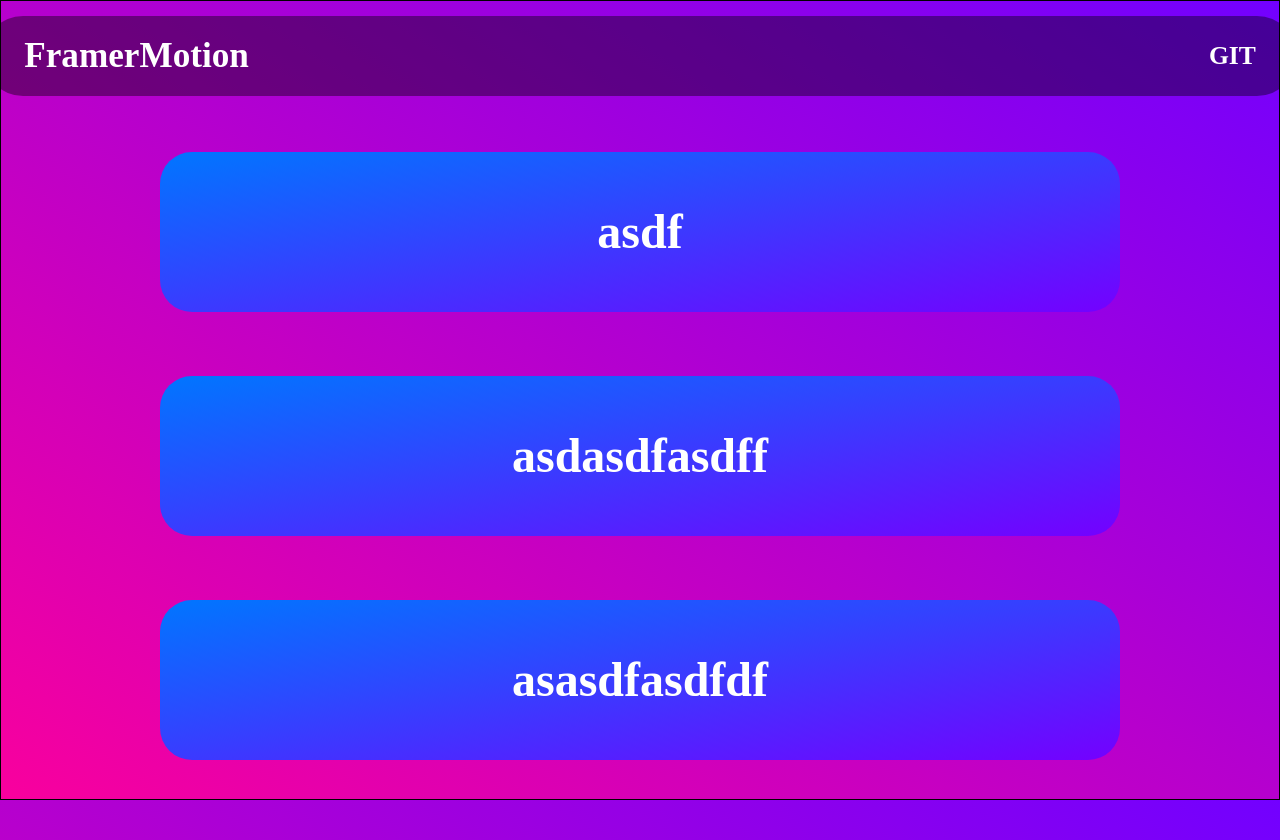
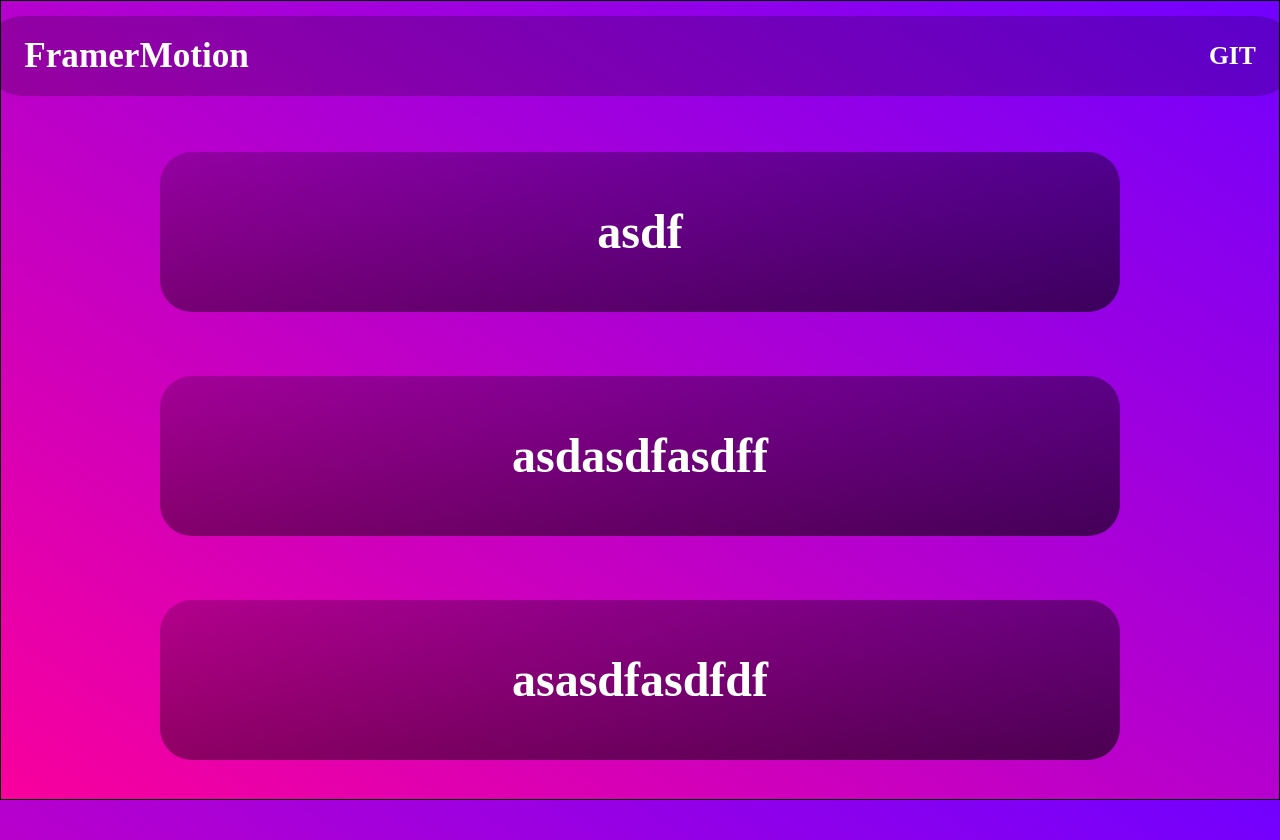
Before and after one commit to Milgam06/React-FramerMotion-Prac, a React (Vite) app: page / in a window 1280 px wide. Built offline with nearby package versions, Linux system fonts and the light colour scheme.

Commit message:
feat(component): change colors of Navbar and Button

```diff
--- a/src/components/common/Button/styled.ts
+++ b/src/components/common/Button/styled.ts
@@ -12,6 +12,11 @@ export const ButtonWrapper = styled(motion.div)<ButtonProps>`
   display: flex;
   align-items: center;
   justify-content: center;
-  background: linear-gradient(to right bottom, #0076ff, #7400ff);
+  /* background: linear-gradient(to right bottom, #0076ff, #7400ff); */
+  background: linear-gradient(
+    to right bottom,
+    rgba(0, 0, 0, 0.2),
+    rgba(0, 0, 0, 0.6)
+  );
   cursor: pointer;
 `;
--- a/src/components/common/Navbar/styled.ts
+++ b/src/components/common/Navbar/styled.ts
@@ -17,7 +17,7 @@ export const NavbarInnerContainer = styled.div`
   align-items: center;
   column-gap: 60rem;
   padding: 1.4rem 2.6rem;
-  background-color: rgba(0, 0, 0, 0.4);
+  background-color: rgba(0, 0, 0, 0.2);
   border: none;
   border-radius: 5rem;
 `;
```
